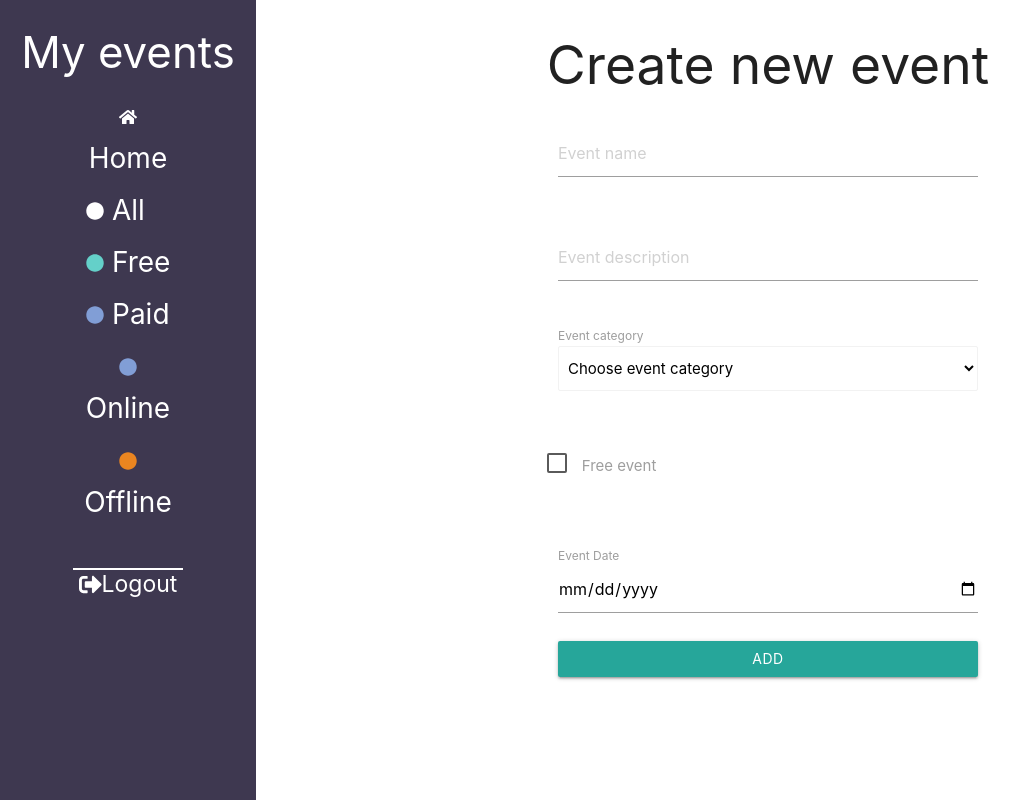
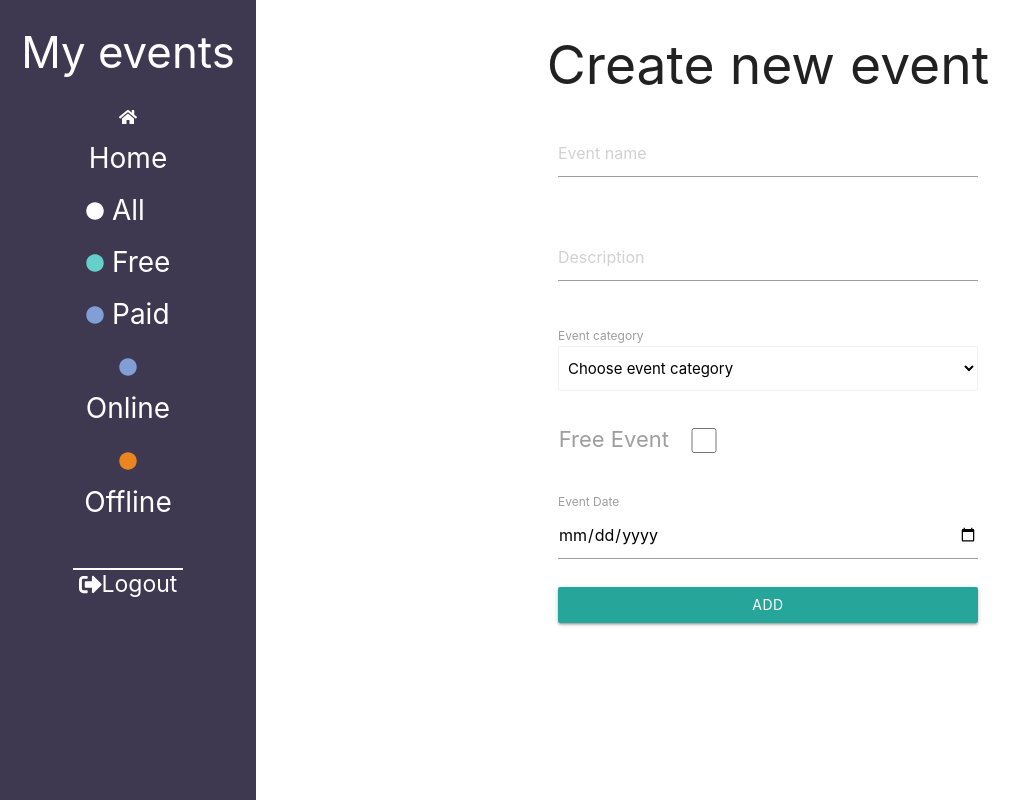
Before and after one commit to YordanDobrev97/EventsDepartment, a React (Create React App) app: page /dashboard/new-event in a window 1280 px wide. Shown: the whole page, without its empty margins (0-1026 px from the left). Built offline with nearby package versions, Linux system fonts and the light colour scheme.

Commit message:
Implement create new event and get events

```diff
--- a/src/components/EventTable.js
+++ b/src/components/EventTable.js
@@ -1,6 +1,17 @@
-
+import { useState, useEffect } from "react";
+import eventService from "../services/event";
 
 const EventTable = () => {
+    const [events, setEvents] = useState([])
+
+    useEffect(() => {
+        const fetchEvents = async () => {
+            const response = await eventService.getAll();
+            setEvents(response)
+        }
+        fetchEvents();
+    }, [])
+
     return (
         <div className="row event-table">
             <h3 className="center">Events</h3>
@@ -16,24 +27,20 @@ const EventTable = () => {
                 </thead>
 
                 <tbody>
+                    {events && events.map((e) => {
+                        console.log(e)
+                        return (
                             <tr>
-                        <td>React</td>
-                        <td>Build react.js application</td>
-                        <td>12.07.22</td>
+                                <td>{e.name}</td>
+                                <td>{e.description}</td>
+                                <td>{e.date}</td>
                                 <td>
                                     <button className="waves-effect waves-light btn-small join-btn">Join</button>
                                     <button className="waves-effect waves-light btn-small details-btn">Details</button>
                                 </td>
                             </tr>
-                    <tr>
-                        <td>Angular</td>
-                        <td>Build Angular application</td>
-                        <td>13.07.22</td>
-                        <td>
-                            <button className="waves-effect waves-light btn-small join-btn">Join</button>
-                            <button className="waves-effect waves-light btn-small details-btn">Details</button>
-                        </td>
-                    </tr>
+                        )
+                    })}
                 </tbody>
 
                 <tfoot>
--- a/src/pages/Dashboard/NewEvent.js
+++ b/src/pages/Dashboard/NewEvent.js
@@ -1,46 +1,105 @@
+import { useNavigate } from "react-router-dom";
+import { Form, Field } from "react-final-form";
+import eventService from "../../services/event";
 
+import { ToastContainer, toast } from "react-toastify";
 
 const NewEvent = () => {
+    const navigation = useNavigate();
+
+    const submit = async (data) => {
+        try {
+            const response = await eventService.newEvent(data);
+            if (response) {
+                navigation("/dashboard/home");
+            }
+        } catch (error) {
+            toast.error("Your event has not been created. Please, try again later!");
+        }
+    }
+
     return (
-        <div class="row">
+        <Form
+            onSubmit={submit}
+            initialValues={{}}
+            render={({ handleSubmit }) => {
+                return (
+                    <div className="row">
                         <h2>Create new event</h2>
-            <form class="col s12">
-                <div class="row">
-                    <div class="input-field col s12">
-                        <input placeholder="Event name" id="first_name" type="text" class="validate" />
-                    </div>
-                </div>
+                        <ToastContainer />
+                        <form className="col s12" onSubmit={handleSubmit}>
                             <div className="row">
-                    <div class="input-field col s12">
-                        <input placeholder="Event description" id="Description event" type="text" class="validate" />
+                                <div className="input-field col s12">
+                                    <Field name="name">
+                                        {({ input }) => {
+                                            return (
+                                                <input {...input} placeholder="Event name" id="name" type="text" className="validate" />
+                                            )
+                                        }}
+                                    </Field>
                                 </div>
                             </div>
 
                             <div className="row">
-                    <div class="col s12">
-                        <label>Event category</label>
-                        <select className="event-select">
-                            <option value="" disabled selected>Choose event category</option>
-                            <option value="education">Education</option>
-                            <option value="carrers">Carrers</option>
-                            <option value="entertainment">Entertainment</option>
-                        </select>
+                                <div className="input-field col s12">
+                                    <Field name="description">
+                                        {({ input }) => {
+                                            return (
+                                                <input {...input} placeholder="Description" id="description" type="text" className="validate" />
+                                            )
+                                        }}
+                                    </Field>
                                 </div>
                             </div>
 
                             <div className="row">
-               <p>
-                    <label>
-                        <input type="checkbox" className="filled-in" />
-                        <span>Free event</span>
-                    </label>
-                </p>
+                                <div className="col s12">
+                                    <label>Event category</label>
+                                    <Field name="category" component="select" className="event-select">
+                                        <option value="" disabled>Choose event category</option>
+                                        <option value="education">Education</option>
+                                        <option value="carrers">Carrers</option>
+                                        <option value="entertainment">Entertainment</option>
+                                    </Field>
+                                </div>
+                            </div>
+
+                            <div className="row" style={{
+                                padding: "12px",
+                                fontSize: "22px",
+                                display: "flex",
+                            }}>
+                                <Field name="isFree">
+                                    {({ input }) => {
+                                        return (
+                                            <>
+                                                <label style={{ fontSize: "22px" }}>Free Event</label>
+                                                <input style={{
+                                                        opacity: 1,
+                                                        pointerEvents: "auto",
+                                                        width: "60px",
+                                                        margin: "5px",
+                                                        position: "relative",
+                                                        height: "25px",
+                                                }} {...input} type="checkbox" />
+                                            </>
+                                        )
+                                    }}
+                                </Field>
                             </div>
 
                             <div className="row">
                                 <div className="col s12">
+                                    <Field name="date">
+                                        {({ input }) => {
+                                            return (
+                                                <>
                                                     <label>Event Date</label>
-                        <input type="date" className="datepicker" />
+                                                    <input {...input} type="date" className="datepicker" />
+                                                </>
+                                            )
+                                        }}
+                                    </Field>
                                 </div>
                             </div>
 
@@ -56,6 +115,10 @@ const NewEvent = () => {
                         </form>
                     </div>
                 )
+            }}
+        >
+        </Form>
+    )
 }
 
 export default NewEvent;
--- a/src/services/event.js
+++ b/src/services/event.js
@@ -4,9 +4,17 @@ const newEvent = async (data) => {
     const responseEvent = await firebase.firestore.collection("events").add({
         ...data
     })
-    console.log(responseEvent)
+    return responseEvent;
+}
+
+const getAll = async() => {
+    const events = await (await firebase.firestore.collection('events').get()).docs.map((event => {
+        return { id: event.id, ...event.data() }
+      }))
+    return events;
 }
 
 export default {
-    newEvent
+    newEvent,
+    getAll,
 }
```
Lines whose indentation alone changed are shown as unchanged.
